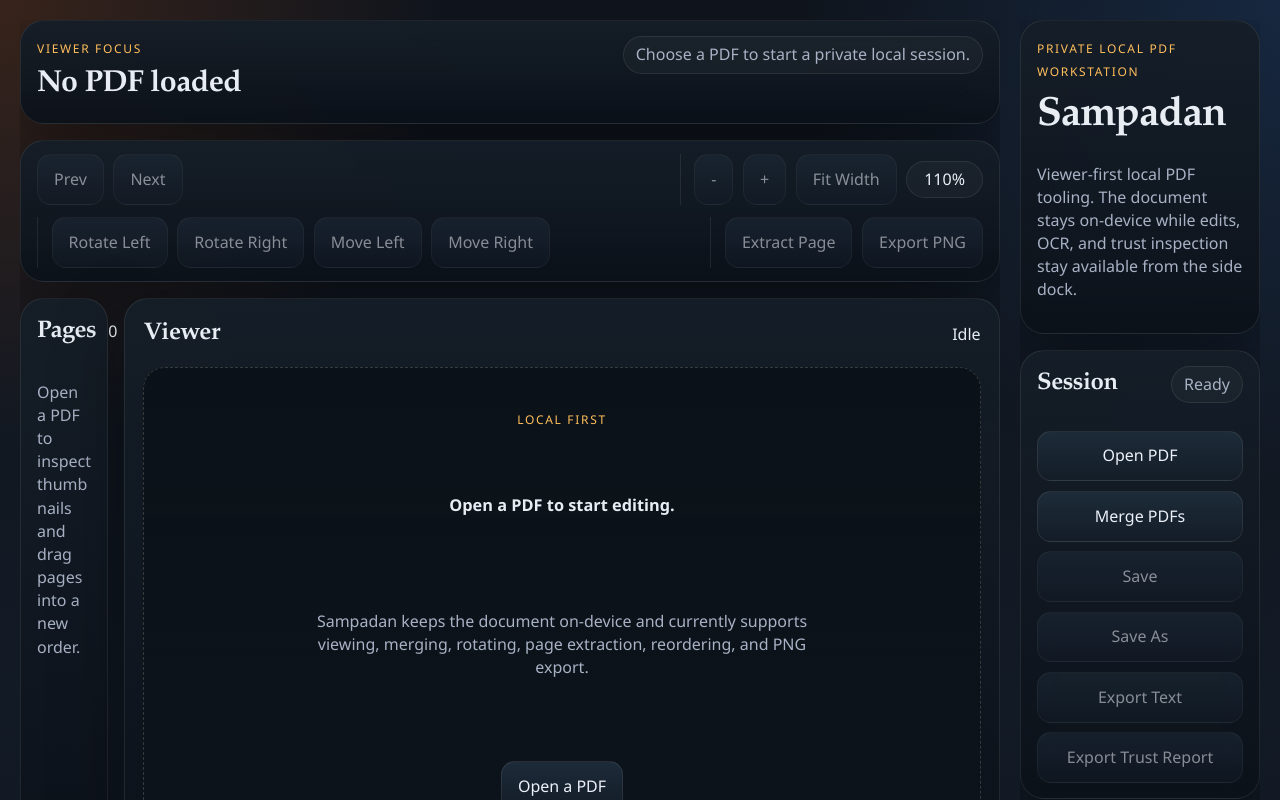
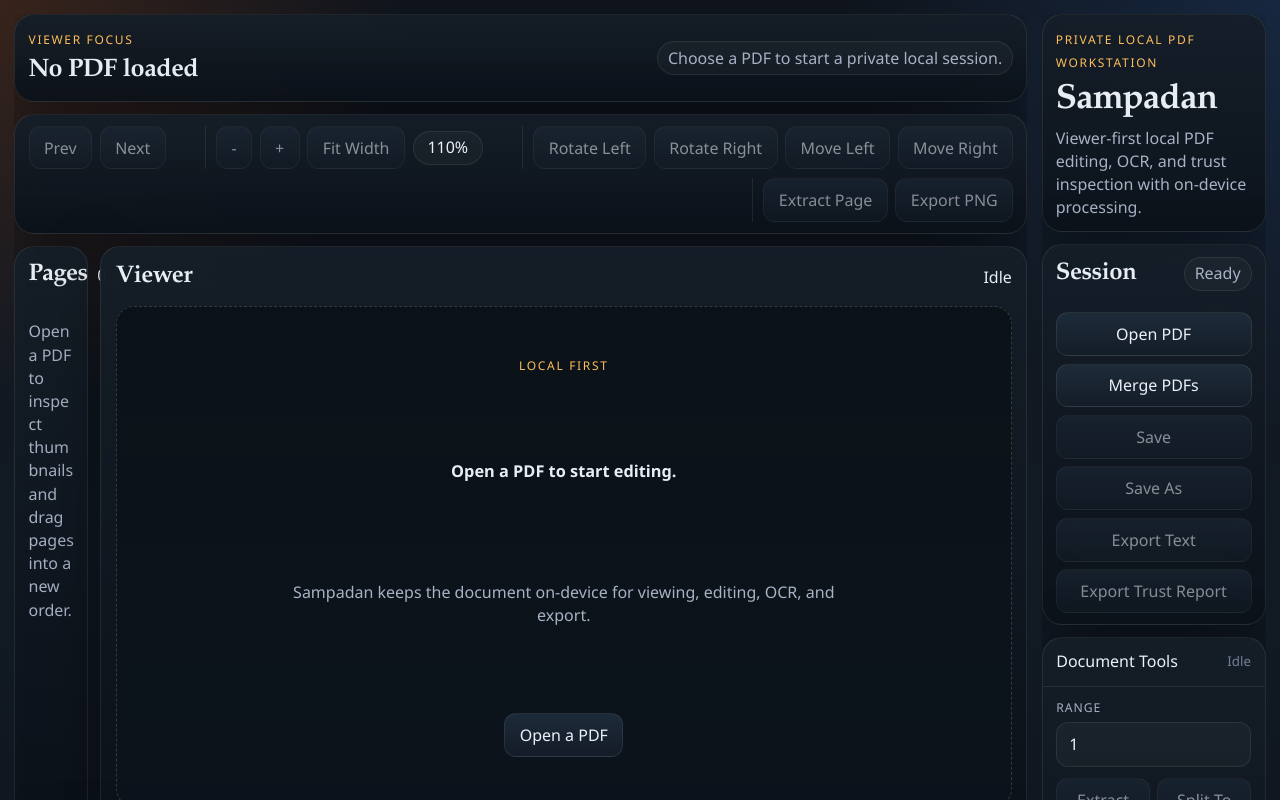
Before and after one commit to KrishnaVaibhav/Sampadan, a Svelte app in the folder apps/desktop/: page / in a window 1280 px wide. Shown: the top 800 px of the page. Built offline with nearby package versions, Linux system fonts and the light colour scheme.

Commit message:
Tighten desktop workspace density

```diff
--- a/apps/desktop/src/App.svelte
+++ b/apps/desktop/src/App.svelte
@@ -1089,10 +1089,7 @@
     <div class="brand card compact-card">
       <span class="eyebrow">Private Local PDF Workstation</span>
       <h1>Sampadan</h1>
-      <p>
-        Viewer-first local PDF tooling. The document stays on-device while edits, OCR, and trust
-        inspection stay available from the side dock.
-      </p>
+      <p>Viewer-first local PDF editing, OCR, and trust inspection with on-device processing.</p>
     </div>
 
     <section class="card actions compact-card">
@@ -1256,10 +1253,7 @@
           <div class="empty-state">
             <span class="eyebrow">Local first</span>
             <h3>Open a PDF to start editing.</h3>
-            <p>
-              Sampadan keeps the document on-device and currently supports viewing, merging,
-              rotating, page extraction, reordering, and PNG export.
-            </p>
+            <p>Sampadan keeps the document on-device for viewing, editing, OCR, and export.</p>
             <button on:click={openPdfFlow}>Open a PDF</button>
           </div>
         {/if}
@@ -1576,10 +1570,7 @@
       </summary>
       <div class="dock-body ocr-layout">
         <div class="ocr-controls">
-          <p class="muted">
-            OCR stays on-device. Sampadan renders pages locally, sends page images to a local
-            Tesseract runtime, and keeps the extracted text in memory until you export it.
-          </p>
+          <p class="muted">OCR stays on-device through the local Tesseract runtime.</p>
 
           <div class="inspector-block">
             <span class="meta-label">Runtime</span>
--- a/apps/desktop/src/app.css
+++ b/apps/desktop/src/app.css
@@ -62,8 +62,9 @@
   background:
     linear-gradient(180deg, rgba(30, 44, 58, 0.96), rgba(20, 29, 40, 0.96));
   color: var(--text-main);
-  border-radius: 14px;
-  padding: 0.8rem 1rem;
+  border-radius: 12px;
+  padding: 0.68rem 0.9rem;
+  line-height: 1.25;
   cursor: pointer;
   transition:
     transform 0.18s ease,
@@ -83,13 +84,13 @@
 
 .shell {
   display: grid;
-  grid-template-columns: minmax(0, 1fr) clamp(228px, 18vw, 264px);
+  grid-template-columns: minmax(0, 1fr) clamp(208px, 16vw, 236px);
   grid-template-areas: 'workspace rail';
-  gap: 1.25rem;
+  gap: 0.9rem;
   min-height: 100vh;
   max-width: 1880px;
   margin: 0 auto;
-  padding: 1.25rem;
+  padding: 0.9rem;
   align-items: start;
 }
 
@@ -103,7 +104,7 @@
 .rail {
   display: flex;
   flex-direction: column;
-  gap: 1rem;
+  gap: 0.75rem;
   grid-area: rail;
   overflow: auto;
 }
@@ -111,16 +112,17 @@
 .workspace {
   display: flex;
   flex-direction: column;
-  gap: 1rem;
+  gap: 0.75rem;
   grid-area: workspace;
   overflow: auto;
+  min-height: calc(100vh - 1.8rem);
 }
 
 .card {
   background:
     linear-gradient(180deg, rgba(21, 30, 40, 0.95), rgba(12, 18, 26, 0.92));
   border: 1px solid var(--border);
-  border-radius: 24px;
+  border-radius: 20px;
   box-shadow: var(--shadow);
   backdrop-filter: blur(18px);
 }
@@ -132,11 +134,11 @@
 .page-strip,
 .viewer-shell,
 .error-panel {
-  padding: 1.1rem 1.15rem;
+  padding: 0.85rem 0.9rem;
 }
 
 .compact-card {
-  padding: 0.95rem 1rem;
+  padding: 0.72rem 0.82rem;
 }
 
 .dock-panel,
@@ -167,8 +169,8 @@
 }
 
 .brand h1 {
-  font-size: 2.55rem;
-  margin-top: 0.3rem;
+  font-size: 2.18rem;
+  margin-top: 0.18rem;
 }
 
 .brand p,
@@ -176,6 +178,12 @@
 .recent-entry span,
 .error-panel p {
   color: var(--text-soft);
+}
+
+.brand p,
+.empty-state p,
+.ocr-controls > .muted {
+  margin: 0;
 }
 
 .brand p,
@@ -198,14 +206,14 @@
   display: flex;
   align-items: center;
   justify-content: space-between;
-  gap: 0.75rem;
-  margin-bottom: 0.95rem;
+  gap: 0.6rem;
+  margin-bottom: 0.7rem;
 }
 
 .actions {
   display: flex;
   flex-direction: column;
-  gap: 0.75rem;
+  gap: 0.6rem;
 }
 
 .dock-summary {
@@ -215,7 +223,7 @@
   gap: 0.75rem;
   cursor: pointer;
   list-style: none;
-  padding: 0.95rem 1rem;
+  padding: 0.75rem 0.85rem;
   color: var(--text-main);
 }
 
@@ -235,8 +243,8 @@
 .dock-body {
   display: flex;
   flex-direction: column;
-  gap: 0.9rem;
-  padding: 0.95rem 1rem 1rem;
+  gap: 0.72rem;
+  padding: 0.78rem 0.85rem 0.85rem;
 }
 
 .status-pill,
@@ -248,7 +256,7 @@
   gap: 0.35rem;
   border-radius: 999px;
   border: 1px solid var(--border);
-  padding: 0.38rem 0.75rem;
+  padding: 0.28rem 0.62rem;
   background: rgba(255, 255, 255, 0.03);
   color: var(--text-soft);
 }
@@ -282,7 +290,7 @@
   align-items: flex-start;
   gap: 0.2rem;
   text-align: left;
-  padding: 0.85rem 0.95rem;
+  padding: 0.68rem 0.75rem;
 }
 
 .recent-entry span {
@@ -301,13 +309,13 @@
 .topbar {
   display: grid;
   grid-template-columns: minmax(0, 1fr) auto;
-  align-items: start;
-  gap: 1rem;
+  align-items: center;
+  gap: 0.75rem;
 }
 
 .topbar h2 {
-  font-size: 1.9rem;
-  margin-top: 0.25rem;
+  font-size: 1.58rem;
+  margin-top: 0.16rem;
   overflow-wrap: anywhere;
   word-break: break-word;
 }
@@ -324,7 +332,7 @@
 .stack-actions {
   display: flex;
   flex-wrap: wrap;
-  gap: 0.6rem;
+  gap: 0.48rem;
 }
 
 .topbar-pills {
@@ -337,20 +345,20 @@
   flex-wrap: wrap;
   justify-content: space-between;
   align-items: center;
-  padding-block: 0.85rem;
-  gap: 0.75rem;
+  padding-block: 0.68rem;
+  gap: 0.55rem;
 }
 
 .toolbar-group {
   display: flex;
   flex-wrap: wrap;
   align-items: center;
-  gap: 0.6rem;
+  gap: 0.48rem;
   min-width: 0;
 }
 
 .toolbar-group + .toolbar-group {
-  padding-left: 0.85rem;
+  padding-left: 0.65rem;
   border-left: 1px solid var(--border);
 }
 
@@ -360,7 +368,7 @@
 }
 
 .zoom-pill {
-  min-width: 4.8rem;
+  min-width: 4.4rem;
   max-width: 100%;
   justify-content: center;
   color: var(--text-main);
@@ -370,8 +378,8 @@
 
 .viewer-stage {
   display: grid;
-  grid-template-columns: 88px minmax(0, 1fr);
-  gap: 1rem;
+  grid-template-columns: 76px minmax(0, 1fr);
+  gap: 0.75rem;
   min-height: 0;
   flex: 1;
   align-items: stretch;
@@ -386,23 +394,23 @@
 .page-strip {
   display: flex;
   flex-direction: column;
-  max-height: clamp(32rem, 72vh, 70rem);
+  max-height: clamp(30rem, 72vh, 68rem);
 }
 
 .page-list {
   display: flex;
   flex-direction: column;
-  gap: 0.6rem;
+  gap: 0.45rem;
   overflow: auto;
-  padding-right: 0.25rem;
+  padding-right: 0.15rem;
 }
 
 .page-chip {
   display: flex;
   flex-direction: column;
-  gap: 0.55rem;
+  gap: 0.4rem;
   align-items: stretch;
-  padding: 0.55rem;
+  padding: 0.42rem;
   text-align: left;
 }
 
@@ -426,10 +434,10 @@
   width: 100%;
   aspect-ratio: 0.72;
   object-fit: cover;
-  border-radius: 10px;
+  border-radius: 8px;
   border: 1px solid var(--border);
   background: #ffffff;
-  box-shadow: 0 12px 22px rgba(0, 0, 0, 0.22);
+  box-shadow: 0 10px 18px rgba(0, 0, 0, 0.2);
 }
 
 .placeholder-thumb {
@@ -457,18 +465,18 @@
 
 .field {
   display: grid;
-  gap: 0.42rem;
+  gap: 0.32rem;
 }
 
 .field-grid {
   display: grid;
-  gap: 0.8rem;
+  gap: 0.6rem;
   grid-template-columns: repeat(2, minmax(0, 1fr));
 }
 
 .field-label {
   color: var(--text-soft);
-  font-size: 0.82rem;
+  font-size: 0.76rem;
   text-transform: uppercase;
   letter-spacing: 0.08em;
 }
@@ -476,11 +484,11 @@
 .field-input {
   width: 100%;
   min-width: 0;
-  border-radius: 14px;
+  border-radius: 12px;
   border: 1px solid var(--border);
   background: rgba(255, 255, 255, 0.03);
   color: var(--text-main);
-  padding: 0.78rem 0.92rem;
+  padding: 0.62rem 0.76rem;
   outline: none;
 }
 
@@ -499,18 +507,18 @@
 }
 
 .compact-head {
-  margin-bottom: 0.7rem;
+  margin-bottom: 0.55rem;
 }
 
 .compact-head h3 {
   margin: 0;
-  font-size: 1rem;
+  font-size: 0.95rem;
 }
 
 .viewer-shell {
   display: flex;
   flex-direction: column;
-  min-height: clamp(32rem, 72vh, 70rem);
+  min-height: clamp(30rem, 72vh, 68rem);
 }
 
 .viewer-pane,
@@ -519,27 +527,27 @@
   place-items: center;
   min-height: 0;
   flex: 1;
-  border-radius: 22px;
+  border-radius: 18px;
   border: 1px dashed var(--border-strong);
   background:
     linear-gradient(180deg, rgba(11, 17, 23, 0.9), rgba(13, 20, 28, 0.96));
   overflow: auto;
-  padding: 1rem;
+  padding: 0.68rem;
 }
 
 .viewer-pane canvas {
-  border-radius: 14px;
+  border-radius: 12px;
   box-shadow: 0 18px 44px rgba(0, 0, 0, 0.42);
   background: #ffffff;
 }
 
 .hero-viewer .viewer-pane {
-  min-height: clamp(30rem, 68vh, 66rem);
+  min-height: clamp(28rem, 68vh, 64rem);
 }
 
 .empty-state {
   text-align: center;
-  gap: 0.8rem;
+  gap: 0.6rem;
 }
 
 .empty-state p {
@@ -549,19 +557,19 @@
 
 .inspector {
   display: grid;
-  gap: 0.95rem;
+  gap: 0.75rem;
 }
 
 .ocr-layout {
   display: grid;
-  grid-template-columns: minmax(260px, 320px) minmax(0, 1fr);
-  gap: 1rem;
+  grid-template-columns: minmax(220px, 280px) minmax(0, 1fr);
+  gap: 0.8rem;
 }
 
 .ocr-controls {
   display: flex;
   flex-direction: column;
-  gap: 0.9rem;
+  gap: 0.72rem;
 }
 
 .ocr-actions {
@@ -576,14 +584,14 @@
 
 .ocr-preview {
   width: 100%;
-  min-height: 22rem;
+  min-height: 18rem;
   resize: vertical;
-  border-radius: 18px;
+  border-radius: 16px;
   border: 1px solid var(--border);
   background:
     linear-gradient(180deg, rgba(9, 14, 20, 0.95), rgba(14, 21, 29, 0.92));
   color: var(--text-main);
-  padding: 1rem;
+  padding: 0.82rem;
   outline: none;
 }
 
@@ -595,9 +603,9 @@
 .inspector-block {
   display: flex;
   flex-direction: column;
-  gap: 0.45rem;
-  padding: 0.9rem;
-  border-radius: 18px;
+  gap: 0.35rem;
+  padding: 0.72rem;
+  border-radius: 14px;
   border: 1px solid var(--border);
   background: rgba(255, 255, 255, 0.02);
 }
@@ -607,7 +615,7 @@
 }
 
 .flag-chip {
-  font-size: 0.86rem;
+  font-size: 0.8rem;
   max-width: 100%;
   overflow-wrap: anywhere;
   word-break: break-word;
@@ -622,11 +630,11 @@
 .stack-list,
 .export-list {
   flex-direction: column;
-  gap: 0.38rem;
+  gap: 0.24rem;
 }
 
 .attachment-entry {
-  padding-top: 0.6rem;
+  padding-top: 0.45rem;
   border-top: 1px solid var(--border);
 }
 
@@ -642,11 +650,11 @@
 
 @media (max-width: 1320px) {
   .shell {
-    grid-template-columns: minmax(0, 1fr) clamp(212px, 19vw, 240px);
+    grid-template-columns: minmax(0, 1fr) clamp(198px, 19vw, 224px);
   }
 
   .viewer-stage {
-    grid-template-columns: 88px minmax(0, 1fr);
+    grid-template-columns: 74px minmax(0, 1fr);
   }
 }
 
```
